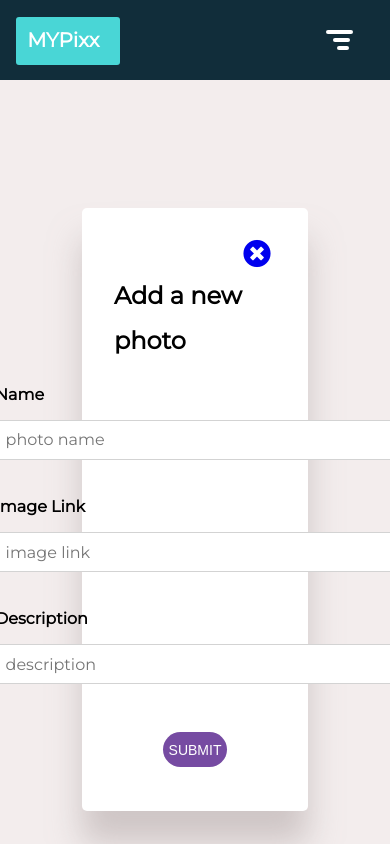
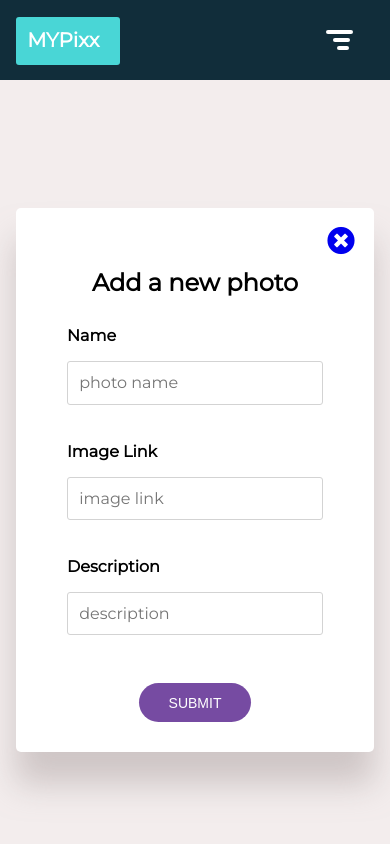
Before and after one commit to micahsuomi/MYPixx, a React (Create React App) app in the folder client/: page /addphoto in a window 390 px wide. Shown: the top 844 px of the page. Built offline with nearby package versions, Linux system fonts and the light colour scheme; no server answers.

Commit message:
fixed responsivness

```diff
--- a/client/src/assets/style/addphoto.css
+++ b/client/src/assets/style/addphoto.css
@@ -110,13 +110,18 @@ textarea {
 
     }
 
-    .form {
-        width: 23rem;
-        height: 30rem;
+    .add-photo__form {
+        width: 92vw;
+        height: 34rem;
     }
 
-    input {
-        width: 11rem;
+    .cancel-wrapper {
+        width: 82vw;
+
+    }
+
+    .add-photo__form input {
+        width: 16rem;
         padding: .7rem;
 
     }
@@ -129,11 +134,15 @@ textarea {
         width: 20rem;
     }
 
-    .btn-save, .btn-cancel {
-        padding: .6rem;
-        margin: .6rem;
-        width: 4rem;
+    .btn-save{
+        width: 7rem;
         font-size: 14px;
     }
 
 }
+
+@media screen and (max-width: 320px) {
+.add-photo__container {
+    padding: 0rem 2rem;
+}
+}
--- a/client/src/assets/style/comments.css
+++ b/client/src/assets/style/comments.css
@@ -89,5 +89,25 @@
         grid-template-columns: 25% 75%;
     }
 
+    .add-comment__form textarea {
+        width: 19rem;
+
+    }
+
 
 }
+
+@media screen and (max-width: 320px) {
+
+    .comments-container {
+        padding: 2rem .6rem;
+
+    }
+
+    .add-comment__form textarea {
+        width: 13rem;
+
+    }
+
+
+}
--- a/client/src/assets/style/login.css
+++ b/client/src/assets/style/login.css
@@ -139,3 +139,34 @@ textarea {
     }
 
 }
+
+@media screen and (max-width: 320px) {
+    .login-form__container {
+        padding: 1rem 0;
+
+    }
+
+    .add-photo__container {
+        padding: 6rem 2rem;
+        min-height: 100vh;
+
+    }
+
+    .login-form {
+        width: 19rem;
+        height: 27rem;
+    }
+
+    .login-form input {
+        width: 15rem;
+        padding: .7rem;
+
+    }
+
+    .btn-login {
+        padding: .5rem;
+        margin: .5rem;
+        width: 5rem;
+        font-size: 13px;
+    }
+}
--- a/client/src/assets/style/register.css
+++ b/client/src/assets/style/register.css
@@ -126,3 +126,22 @@ label {
 .warning-msg {
     color: var(--red);
 }
+
+@media screen and (max-width: 320px) {
+
+    .register-form__container {
+        padding: 2rem 2rem;
+
+    }
+
+    .register-form {
+        width: 19rem;
+        height: 32rem;
+    }
+
+    .register-form input {
+        width: 16rem;
+        padding: .7rem;
+
+    }
+}
--- a/client/src/assets/style/viewphoto.css
+++ b/client/src/assets/style/viewphoto.css
@@ -348,3 +348,15 @@ button {
     align-self: start;
 }
 }
+
+@media screen and (max-width: 320px) {
+
+    .viewphoto-container {
+        width: 20rem;
+    }
+
+    .viewphoto-body {
+        width: 20rem;
+    }
+
+}
```
